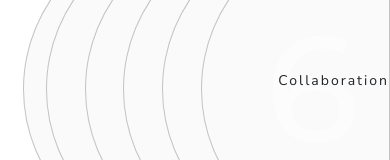
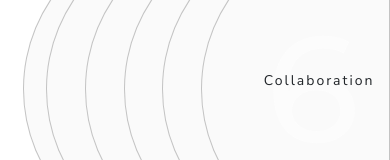
Before and after one commit to prasanthoyasco/task, a React (Vite) app: page / in a window 390 px wide. Shown: the part 436-596 px from the top of the page. Built offline with nearby package versions, Linux system fonts and the light colour scheme; a web font is replaced by a local one.

Commit message:
responsive

```diff
--- a/src/components/Header/Header.css
+++ b/src/components/Header/Header.css
@@ -84,7 +84,7 @@ color:#FF6B2B;
     font-family:"Nunito Sans", sans-serif;
     letter-spacing: 2px;
     z-index: 1;
-    margin-left:-80px;
+    margin-left: -95px;
 
   }
   .header-modul span{
```
